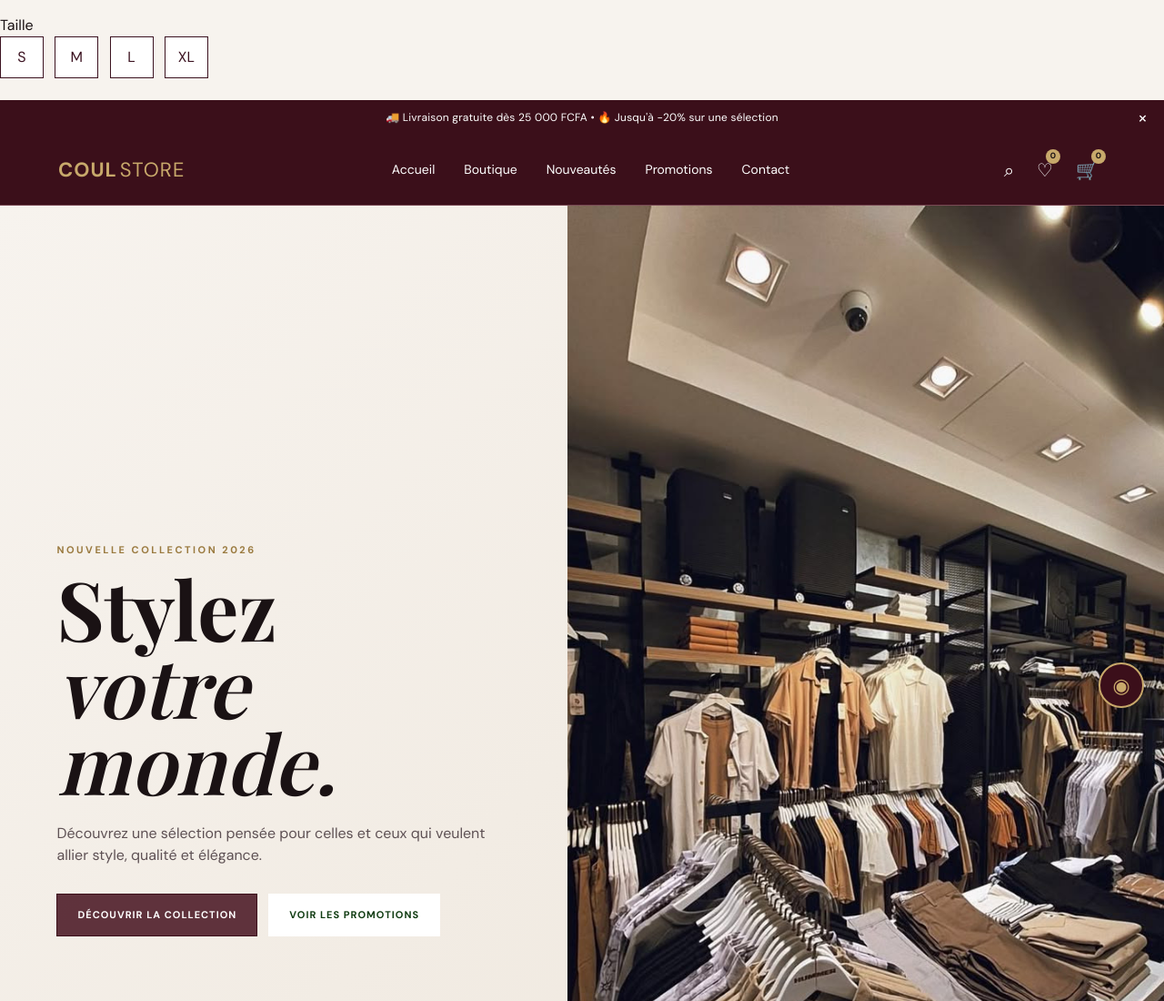
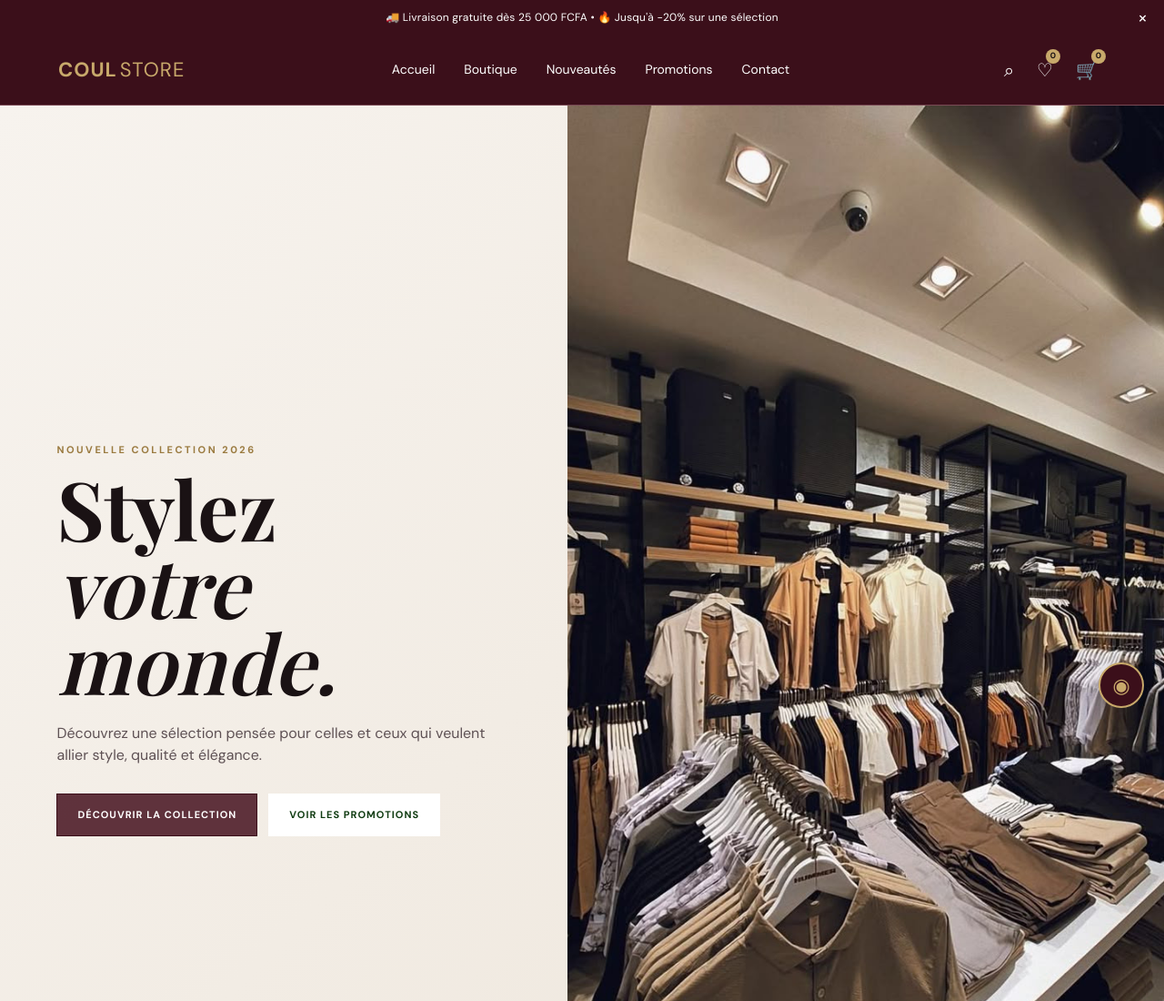
Before and after one commit to kadercoulibaly095-web/-coul-store, a plain HTML site: page index.html in a window 1280 px wide. Shown: the top 1100 px of the page at 91% size. Drawn offline with nearby package versions, Linux system fonts and the light colour scheme.

Commit message:
Update index.html

```diff
--- a/index.html
+++ b/index.html
@@ -15,13 +15,6 @@
 
 <body>
 
-  <div class="tailles">
-  <p>Taille</p>
-  <button class="taille">S</button>
-  <button class="taille">M</button>
-  <button class="taille">L</button>
-  <button class="taille">XL</button>
-</div>
 
   <div class="announcement" id="announcement">
     <span>🚚 Livraison gratuite dès 25 000 FCFA • 🔥 Jusqu'à -20% sur une sélection</span>
```
